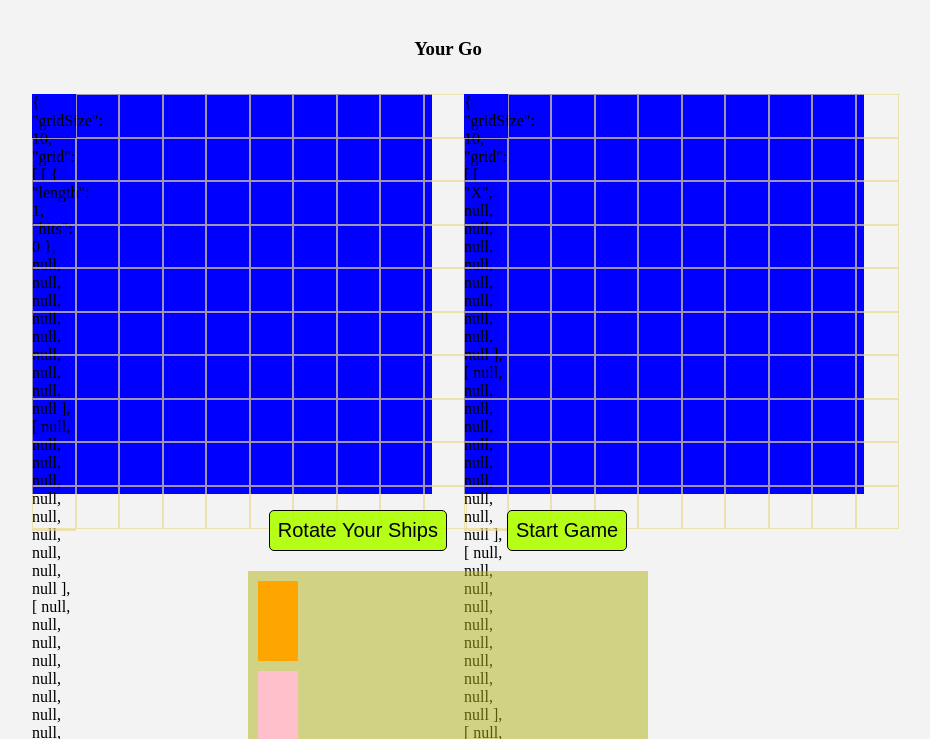
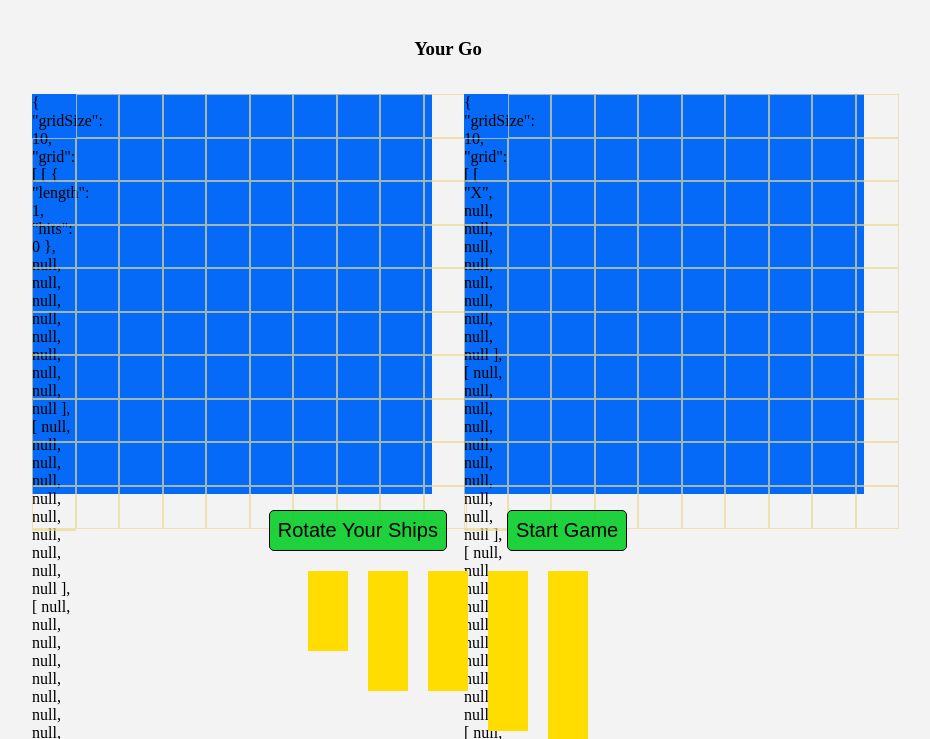
Before and after one commit to bryantt23/Odin-Battleship-1, a website built with webpack: page webpack-demo/dist/index.html in a window 1280 px wide. Both pictures are taken after a click on the button "Rotate Your Ships". Shown: the part 61-800 px from the top of the page, without its empty margins (192-1122 px from the left). Built offline with Linux system fonts and the light colour scheme; files that its build step writes are made by us from their sources.

Commit message:
removed ship holder box and styled ship colors

```diff
--- a/webpack-demo/src/index.js
+++ b/webpack-demo/src/index.js
@@ -12,7 +12,6 @@ const battleship = document.querySelector('.battleship-container')
 const carrier = document.querySelector('.carrier-container')
 const width = 10;
 let isHorizontal = true;
-const gridSize = 10;
 
 start();
 function start() {
@@ -65,41 +64,7 @@ function start() {
     },
   ]
 
-// rotateBtn.addEventListener("click", () => {
-//   function turnShip(ship) {
-//     // Check if the ship can be rotated without going out of bounds
-//     const canRotate =
-//       ship.orientation === "horizontal"
-//         ? ship.length + ship.row <= this.gridSize
-//         : ship.length + ship.column <= this.gridSize;
-
-//     if (canRotate) {
-//       // Remove the ship from its current position
-//       for (let i = 0; i < ship.length; i++) {
-//         if (ship.orientation === "horizontal") {
-//           this.grid[ship.row][ship.column + i] = null;
-//         } else {
-//           this.grid[ship.row + i][ship.column] = null;
-//         }
-//       } // Toggle the ship's orientation and re-place it
-
-//       ship.toggleOrientation();
-
-//       return this.placeShip(
-//         ship,
-//         ship.row,
-//         ship.column,
-//         ship.orientation === "vertical"
-//       );
-//     }
-
-//     return false; // Ship cannot be rotated
-//   }
-//   turnShip(shipArray);
-// });
-
  //Rotate the ships
-
  function rotate() {
     if (isHorizontal) {
       destroyer.classList.toggle('destroyer-container-vertical')
@@ -108,7 +73,6 @@ function start() {
       battleship.classList.toggle('battleship-container-vertical')
       carrier.classList.toggle('carrier-container-vertical')
       isHorizontal = false
-      // console.log(isHorizontal)
       return
     }
     if (!isHorizontal) {
@@ -118,7 +82,6 @@ function start() {
       battleship.classList.toggle('battleship-container-vertical')
       carrier.classList.toggle('carrier-container-vertical')
       isHorizontal = true
-      // console.log(isHorizontal)
       return
     }
   }
--- a/webpack-demo/src/styles.css
+++ b/webpack-demo/src/styles.css
@@ -18,7 +18,7 @@ body {
 #start, #rotate {
   font-size: 20px;
   font-weight: 400;
-  background-color: hsla(79, 100%, 50%, 0.907);
+  background-color: hsla(130, 92%, 42%, 0.907);
   padding: 8px;
   cursor: pointer;
   border:1px solid black;
@@ -31,7 +31,7 @@ body {
   height: 400px;
   margin: 2vmin;
   display: grid;
-  background-color: rgb(0, 0, 255);
+  background-color: rgb(5, 106, 247);
   grid-template-rows: repeat(10, 5.44vmin);
   grid-template-columns: repeat(10, 5.44vmin);
 }
@@ -52,23 +52,22 @@ body {
 }
 
 .grid-display {
-  width: 400px;
-  height: 400px;
-  margin: 20px;
-  background-color: rgba(177, 177, 19, 0.494);
+  display: flex;
+  margin-top: 10px;
+
 }
 
 .destroyer-container {
   width: 80px;
   height: 40px;
-  background-color: orange;
+  background-color: rgb(255, 221, 0);
   margin: 10px;
   display: flex;
 }
 .destroyer-container-vertical {
   width: 40px;
   height: 80px;
-  background-color: orange;
+  background-color: rgb(255, 221, 0);
   margin: 10px;
   display: flex;
   flex-wrap: wrap;
@@ -77,7 +76,7 @@ body {
 .submarine-container {
   width: 120px;
   height: 40px;
-  background-color: pink;
+  background-color: rgb(255, 221, 0);
   margin: 10px;
   display: flex;
 }
@@ -85,7 +84,7 @@ body {
 .submarine-container-vertical {
   width: 40px;
   height: 120px;
-  background-color: pink;
+  background-color: rgb(255, 221, 0);
   margin: 10px;
   display: flex;
   flex-wrap: wrap;
@@ -94,7 +93,7 @@ body {
 .cruiser-container {
   width: 120px;
   height: 40px;
-  background-color: purple;
+  background-color: rgb(255, 221, 0);
   margin: 10px;
   display: flex;
 }
@@ -102,7 +101,7 @@ body {
 .cruiser-container-vertical {
   width: 40px;
   height: 120px;
-  background-color: purple;
+  background-color: rgb(255, 221, 0);
   margin: 10px;
   display: flex;
   flex-wrap: wrap;
@@ -111,7 +110,7 @@ body {
 .battleship-container {
   width: 160px;
   height: 40px;
-  background-color: aqua;
+  background-color: rgb(255, 221, 0);
   margin: 10px;
   display: flex;
 }
@@ -119,7 +118,7 @@ body {
 .battleship-container-vertical {
   width: 40px;
   height: 160px;
-  background-color: aqua;
+  background-color: rgb(255, 221, 0);
   margin: 10px;
   display: flex;
   flex-wrap: wrap;
@@ -128,7 +127,7 @@ body {
 .carrier-container {
   width: 200px;
   height: 40px;
-  background-color: green;
+  background-color: rgb(255, 221, 0);
   margin: 10px;
   display: flex;
 }
@@ -136,30 +135,30 @@ body {
 .carrier-container-vertical {
   width: 40px;
   height: 200px;
-  background-color: green;
+  background-color: rgb(255, 221, 0);
   margin: 10px;
   display: flex;
   flex-wrap: wrap;
 }
 
 .destroyer {
-  background-color: orange;
+  background-color: rgb(255, 221, 0);
 }
 
 .submarine {
-  background-color: pink;
+  background-color: rgb(255, 221, 0);
 }
 
 .cruiser {
-  background-color: purple;
+  background-color: rgb(255, 221, 0);
 }
 
 .battleship {
-  background-color: aqua;
+  background-color: rgb(255, 221, 0);
 }
 
 .carrier {
-  background-color: green;
+  background-color: rgb(255, 221, 0);
 }
 
 .boom {
```
Also changed, not shown: webpack-demo/dist/bundle.js.
